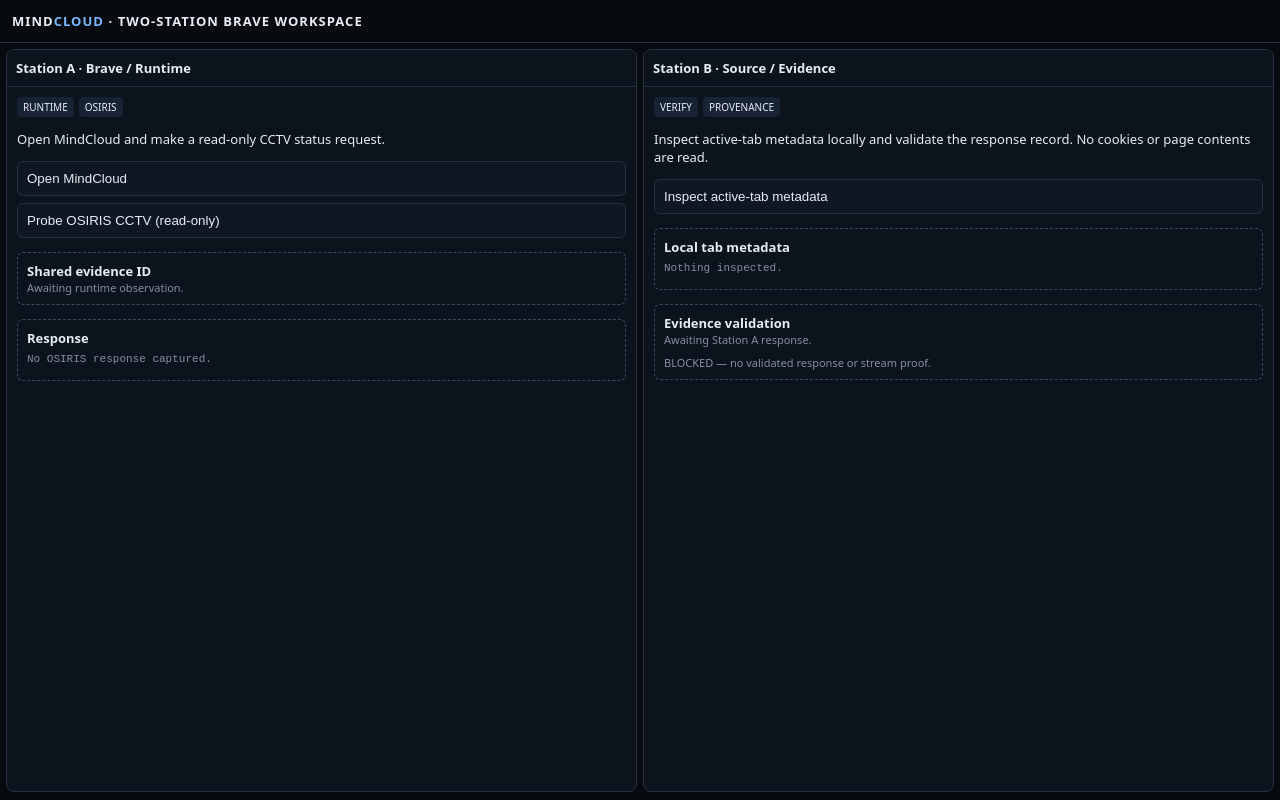
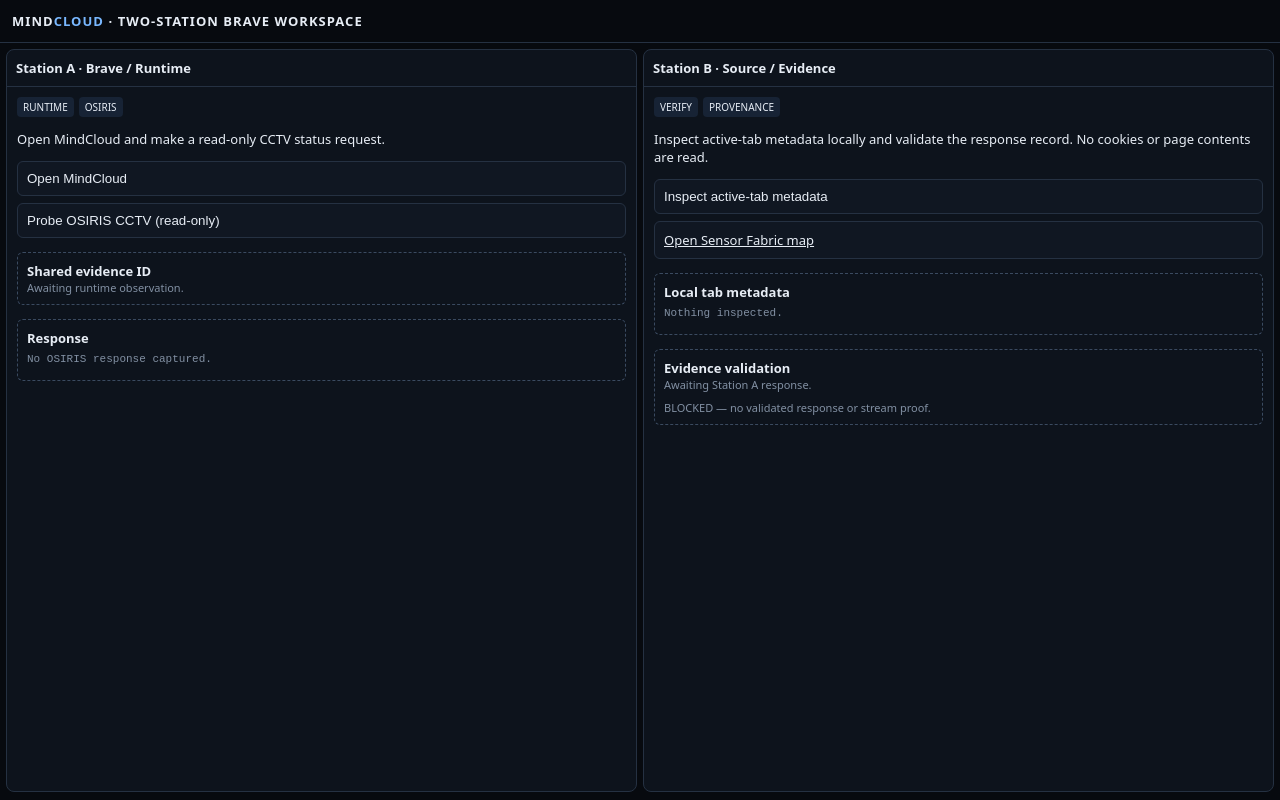
Before and after one commit to selotisk-source/Osiris-mindcloud-ui, a browser extension: page extension/sidepanel.html in a window 1280 px wide. Drawn offline with Linux system fonts and the light colour scheme.

Commit message:
feat(brave): add Sensor Fabric map entry point

```diff
--- a/extension/sidepanel.html
+++ b/extension/sidepanel.html
@@ -44,6 +44,7 @@
 <div><span class="tag">VERIFY</span><span class="tag">PROVENANCE</span></div>
 <p>Inspect active-tab metadata locally and validate the response record. No cookies or page contents are read.</p>
 <button class="tool" id="inspectTab" type="button">Inspect active-tab metadata</button>
+<a class="tool" id="sensorFabricLink" href="https://mindcloud-live.up.railway.app/sensor-fabric" target="_blank" rel="noopener">Open Sensor Fabric map</a>
 <div class="evidence"><strong>Local tab metadata</strong><pre id="tabMetadata" class="muted">Nothing inspected.</pre></div>
 <div class="evidence"><strong>Evidence validation</strong><div id="evidenceValidation" class="muted">Awaiting Station A response.</div><ul id="validationChecks" class="checks"></ul><div id="promotionGate" class="muted">BLOCKED — no validated response or stream proof.</div></div>
 </div>
```
